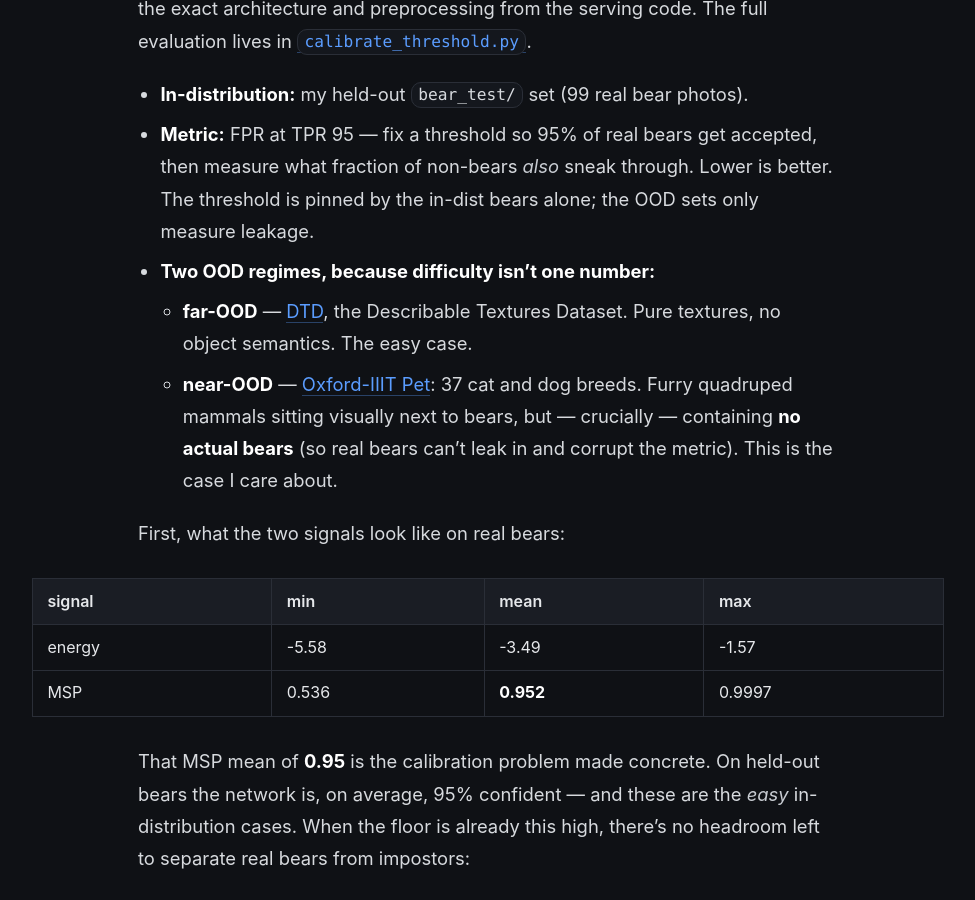
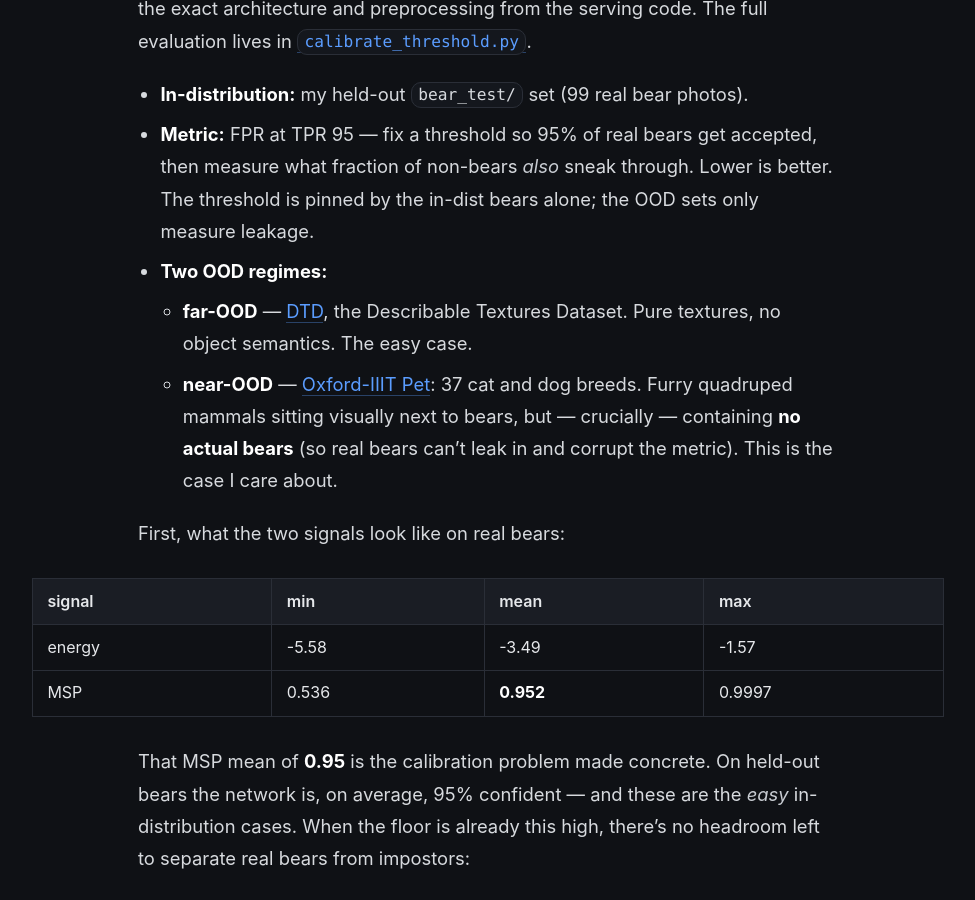
Before and after one commit to rp-playground/rp-playground.github.io, a Jekyll site: the page built from _writing/ood-detection.md, in a window 1280 px wide and 900 px high, scrolled down 2748 px. Shown: the whole window, without its empty margins (152-1127 px from the left). Built offline with Jekyll 4.4.1, drawn with Linux system fonts in a browser that asks for light colours.

Commit message:
Plainer phrasing for OOD regimes intro

```diff
--- a/_writing/ood-detection.md
+++ b/_writing/ood-detection.md
@@ -90,7 +90,7 @@ lives in
   then measure what fraction of non-bears *also* sneak through. Lower is better.
   The threshold is pinned by the in-dist bears alone; the OOD sets only measure
   leakage.
-- **Two OOD regimes, because difficulty isn't one number:**
+- **Two OOD regimes:**
   - **far-OOD** — [DTD](https://huggingface.co/datasets/tanganke/dtd), the
     Describable Textures Dataset. Pure textures, no object semantics. The easy case.
   - **near-OOD** — [Oxford-IIIT Pet](https://www.robots.ox.ac.uk/~vgg/data/pets/):
```
